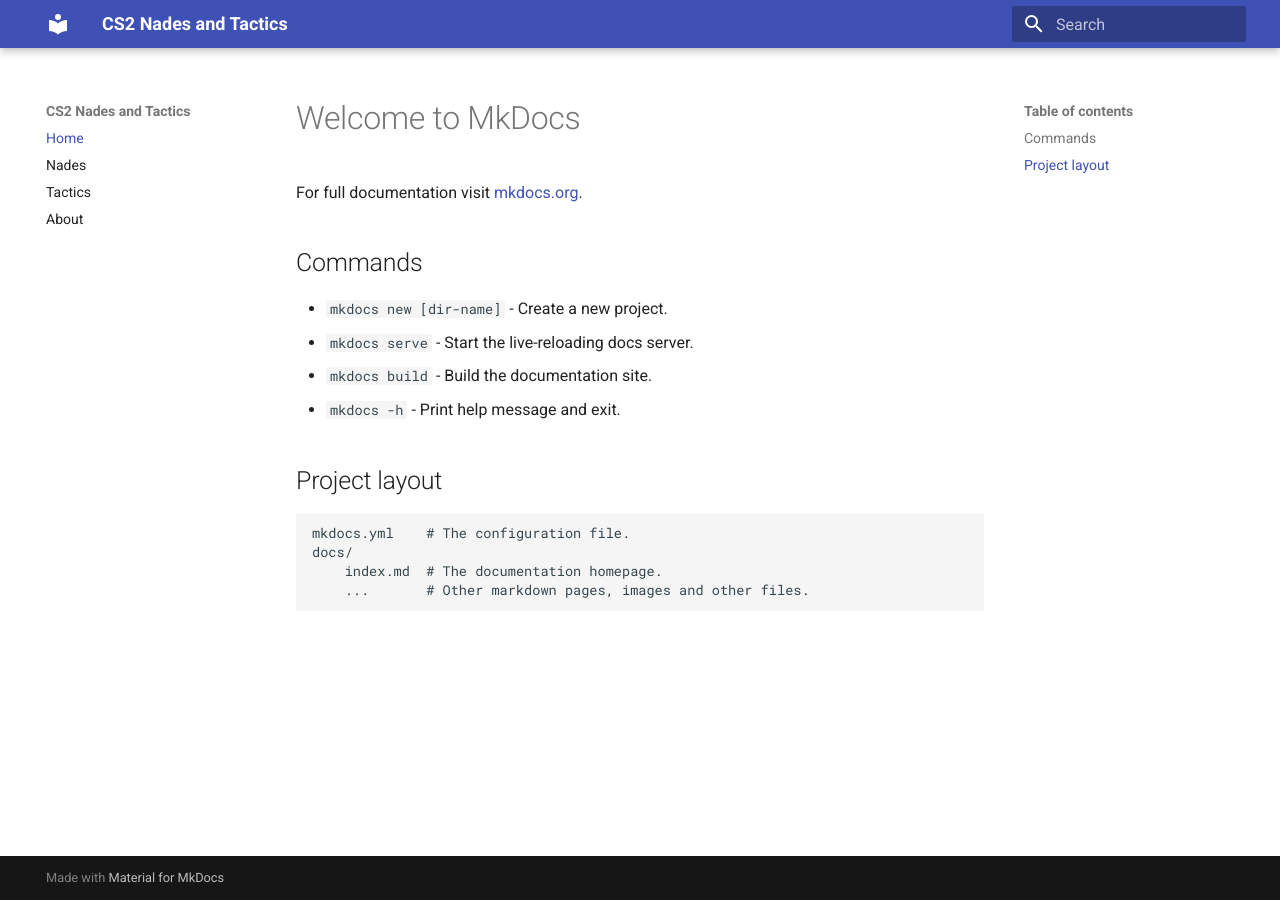
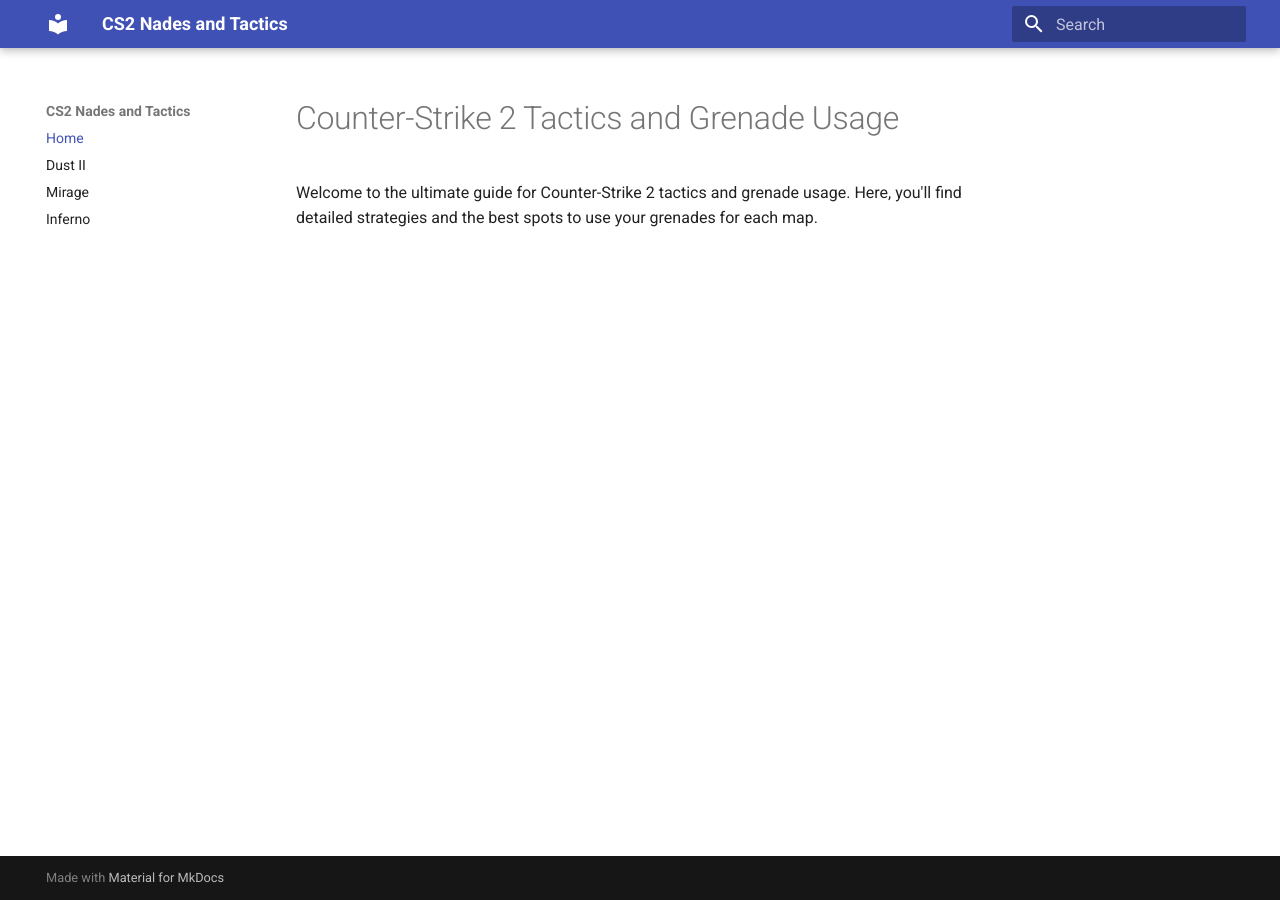
Before and after one commit to zwaleo/cs2Nades, an MkDocs documentation site: the page built from docs/index.md, in a window 1280 px wide. Built offline with MkDocs 1.6.1 and Material for MkDocs 9.7.7, drawn with Linux system fonts in a browser that asks for light colours.

Commit message:
Update documentation for Counter-Strike 2 tactics and add new map guides

```diff
--- a/docs/index.md
+++ b/docs/index.md
@@ -1,17 +1,3 @@
-# Welcome to MkDocs
+# Counter-Strike 2 Tactics and Grenade Usage
 
-For full documentation visit [mkdocs.org](https://www.mkdocs.org).
-
-## Commands
-
-* `mkdocs new [dir-name]` - Create a new project.
-* `mkdocs serve` - Start the live-reloading docs server.
-* `mkdocs build` - Build the documentation site.
-* `mkdocs -h` - Print help message and exit.
-
-## Project layout
-
-    mkdocs.yml    # The configuration file.
-    docs/
-        index.md  # The documentation homepage.
-        ...       # Other markdown pages, images and other files.
+Welcome to the ultimate guide for Counter-Strike 2 tactics and grenade usage. Here, you'll find detailed strategies and the best spots to use your grenades for each map.
--- a/mkdocs.yml
+++ b/mkdocs.yml
@@ -2,8 +2,8 @@
 site_url: https://zwaleo.github.io
 nav:
   - Home: index.md
-  - Nades: nades.md
-  - Tactics: tactics.md
-  - About: about.md
+  - Dust II: dust2.md
+  - Mirage: mirage.md
+  - Inferno: inferno.md
 theme:
   name: material
```
Also changed, not shown: docs/dust2.md (added), docs/inferno.md (added), docs/mirage.md (added).
